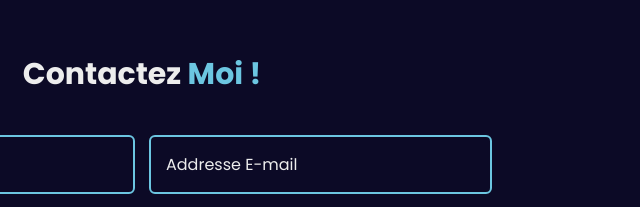
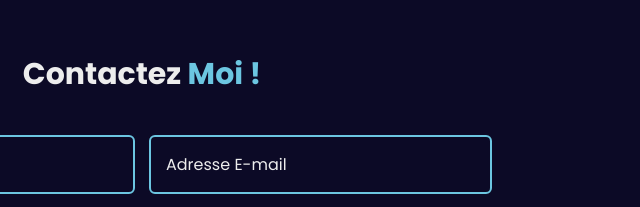
Before and after one commit to SLuci1/Portfolio, a plain HTML site: page index.html in a window 1280 px wide. Shown: the part 3271-3478 px from the top of the page, 498-1138 px from the left. Drawn offline with nearby package versions, Linux system fonts and the light colour scheme.

Commit message:
Add files via upload

```diff
--- a/index.html
+++ b/index.html
@@ -229,7 +229,7 @@
                 <span class="focus"></span>                                                 <!-- Élément de décoration -->
             </div>
             <div class="input-field">
-                <input type="text" name="email" placeholder="Addresse E-mail" required>             <!-- Champ de saisie pour l'adresse e-mail -->
+                <input type="text" name="email" placeholder="Adresse E-mail" required>             <!-- Champ de saisie pour l'adresse e-mail -->
                 <span class="focus"></span>                                                 <!-- Élément de décoration -->
             </div>
         </div>
```
